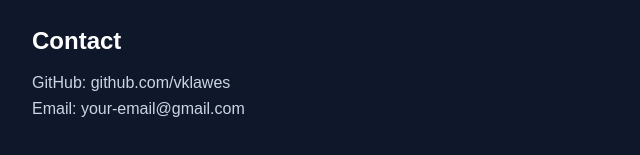
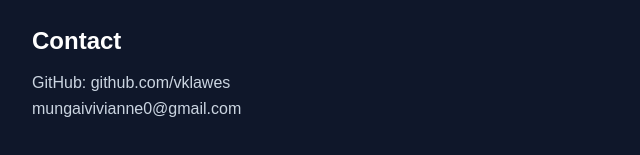
Before and after one commit to vklawes/portfolio, a plain HTML site: page index.html in a window 1280 px wide. Shown: the part 907-1062 px from the top of the page, 208-848 px from the left. Drawn offline with Linux system fonts and the light colour scheme.

Commit message:
First Portifolio

```diff
--- a/index.html
+++ b/index.html
@@ -56,7 +56,7 @@
 
   <section id="contact">
     <h2>Contact</h2>
-    <p>GitHub: github.com/vklawes<br>Email: your-email@gmail.com</p>
+    <p>GitHub: github.com/vklawes<br>mungaivivianne0@gmail.com</p>
   </section>
 </div>
 </body>
```
